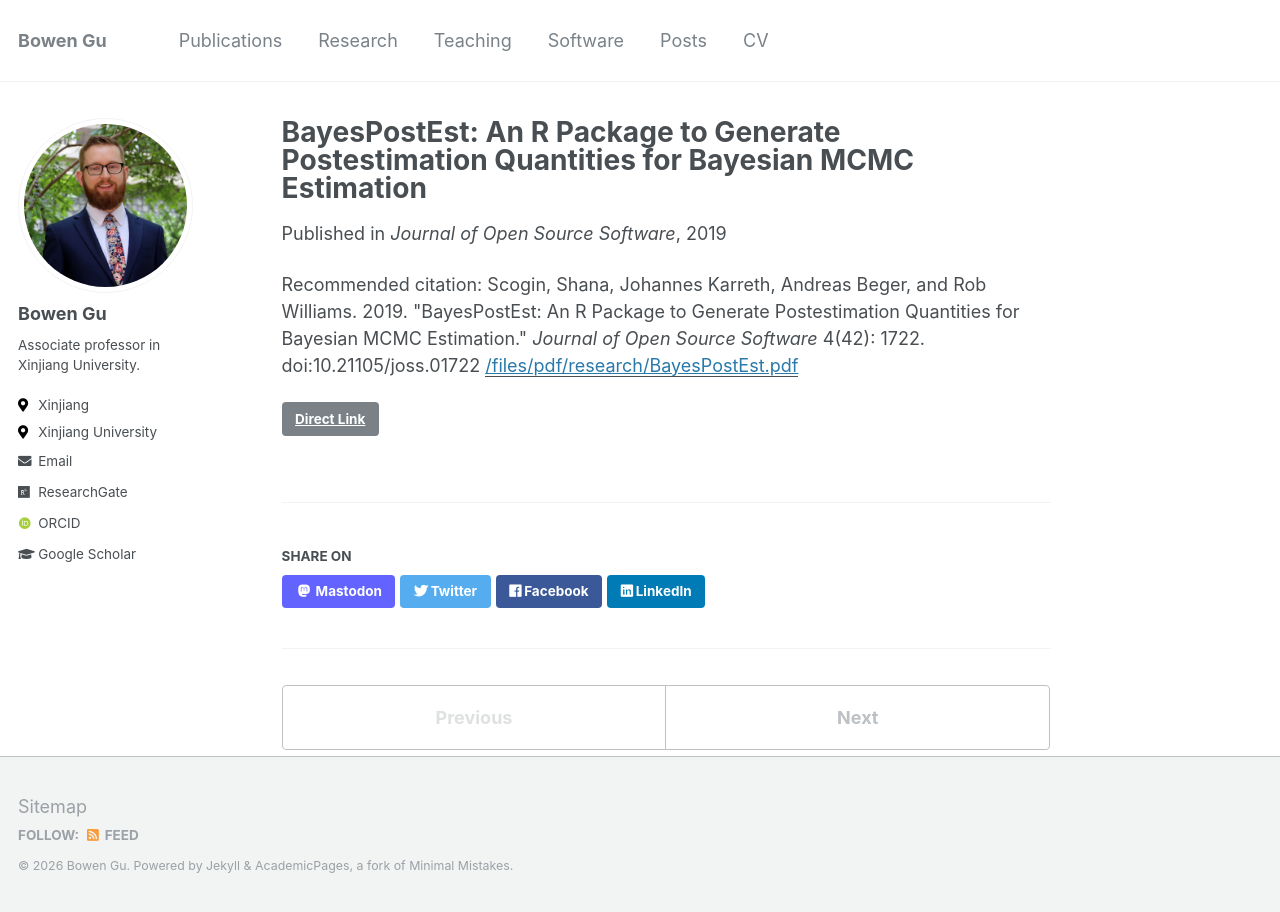
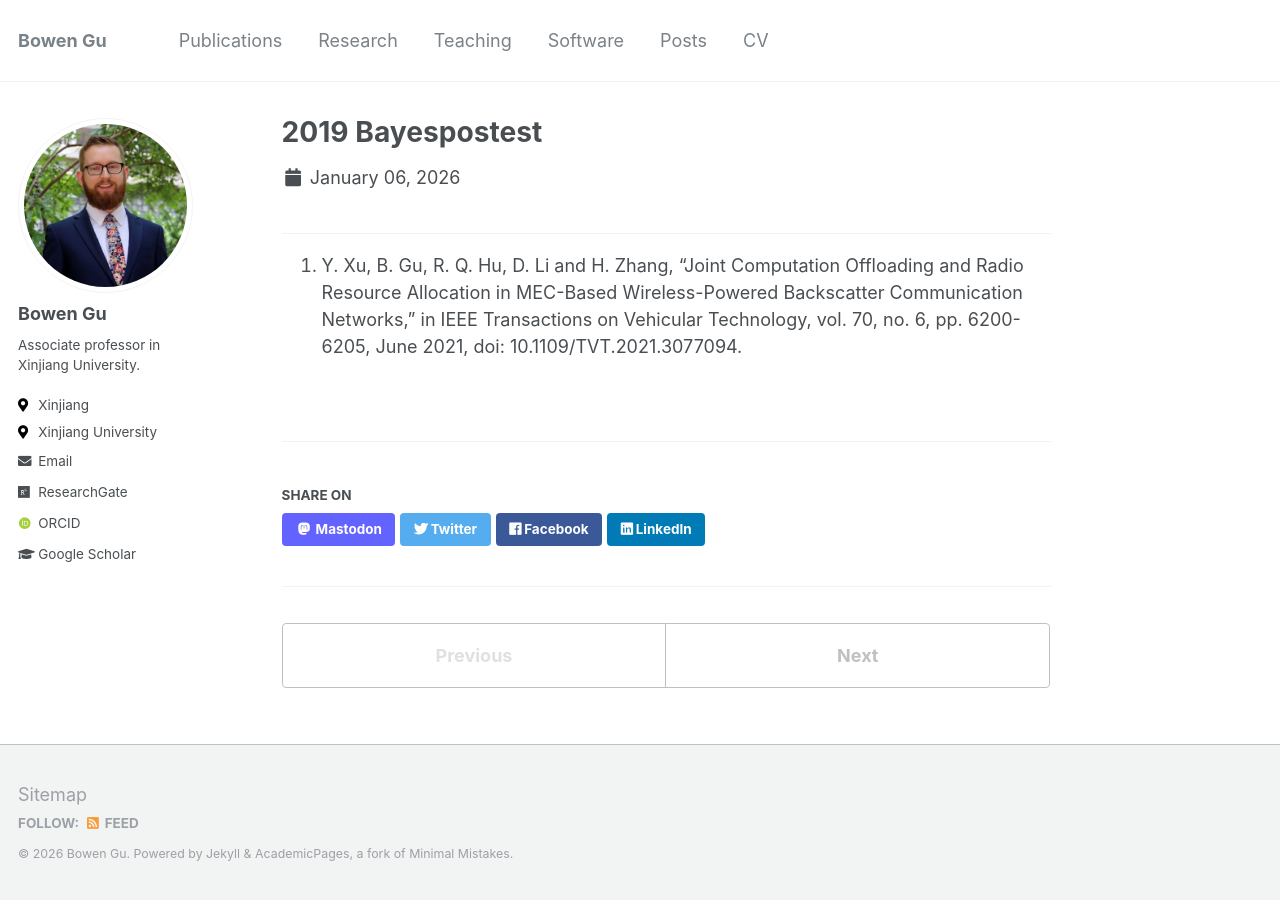
Before and after one commit to bwgggg/bwgu.github.io, a Jekyll site: the page built from _publications/2019-BayesPostEst.md, in a window 1280 px wide. Built offline with Jekyll 4.4.1, drawn with Linux system fonts in a browser that asks for light colours; some web fonts are replaced.

Commit message:
Update 2019-BayesPostEst.md

```diff
--- a/_publications/2019-BayesPostEst.md
+++ b/_publications/2019-BayesPostEst.md
@@ -1,10 +1,2 @@
 ---
-title: "BayesPostEst: An R Package to Generate Postestimation Quantities for Bayesian MCMC Estimation"
-collection: publications
-permalink: /publication/2019-bayespostest
-date: 2019-10-01
-venue: 'Journal of Open Source Software'
-paperurl: '/files/pdf/research/BayesPostEst.pdf'
-link: 'https://doi.org/10.21105/joss.01722'
-citation: 'Scogin, Shana, Johannes Karreth, Andreas Beger, and Rob Williams. 2019. &quot;BayesPostEst: An R Package to Generate Postestimation Quantities for Bayesian MCMC Estimation.&quot; <i>Journal of Open Source Software</i> 4(42): 1722. doi:10.21105/joss.01722'
----
+1. Y. Xu, B. Gu, R. Q. Hu, D. Li and H. Zhang, "Joint Computation Offloading and Radio Resource Allocation in MEC-Based Wireless-Powered Backscatter Communication Networks," in IEEE Transactions on Vehicular Technology, vol. 70, no. 6, pp. 6200-6205, June 2021, doi: 10.1109/TVT.2021.3077094.
```
